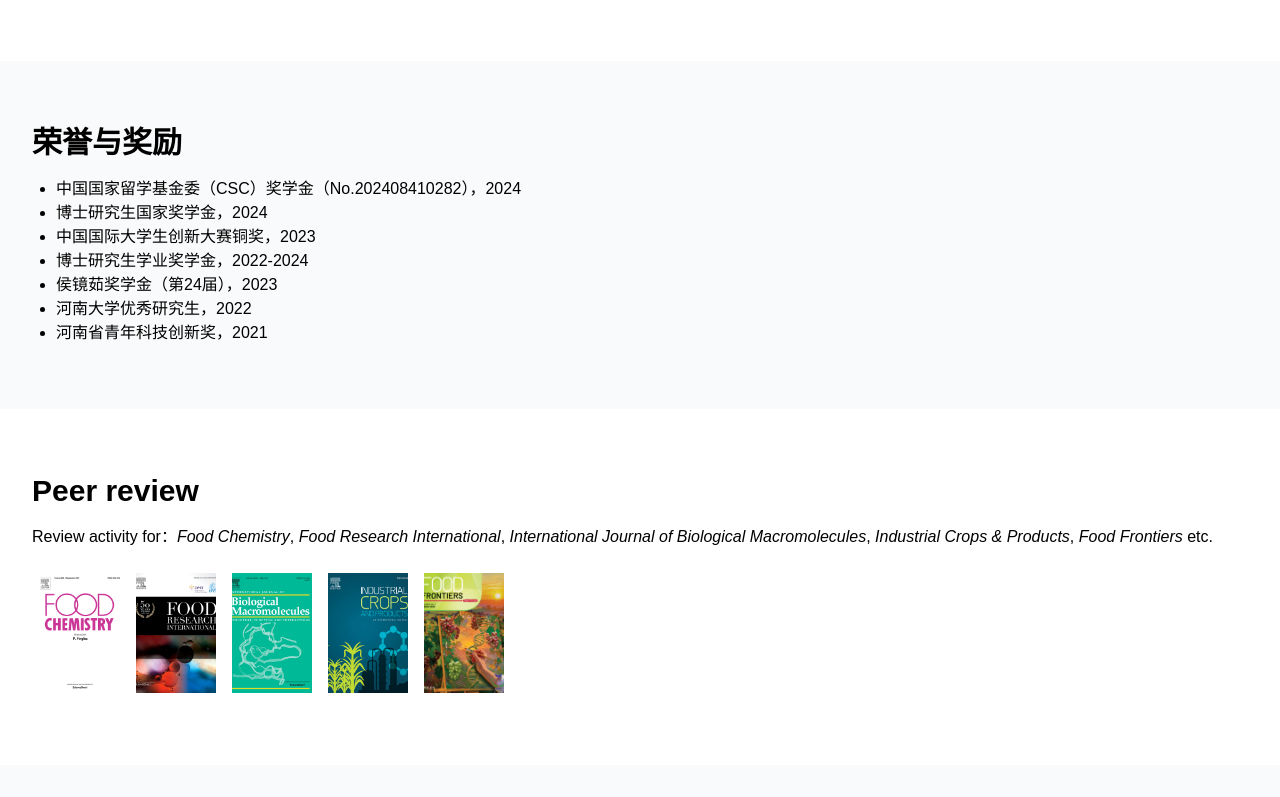
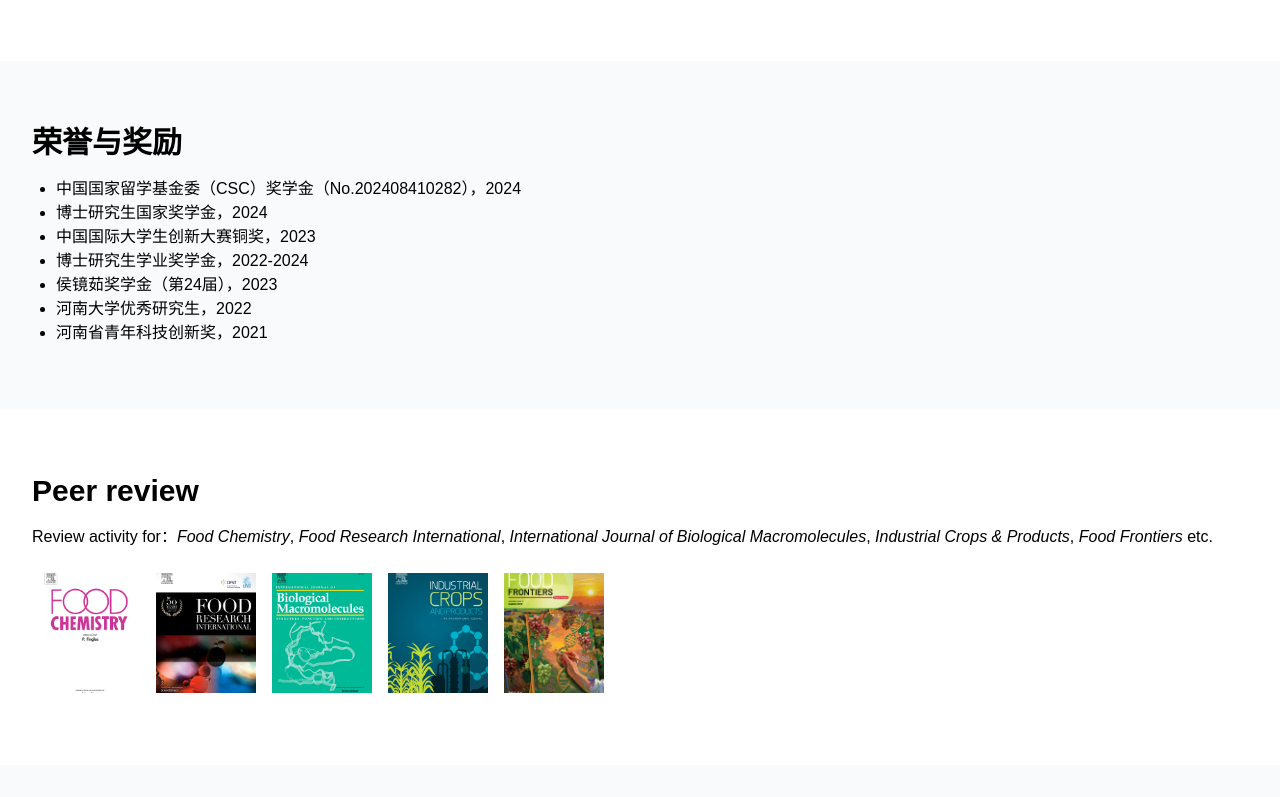
Before and after one commit to Janorte/FSBio.github.io, a plain HTML site: page index.html in a window 1280 px wide. Shown: the part 2236-3033 px from the top of the page. Drawn offline with nearby package versions, Linux system fonts and the light colour scheme.

```diff
--- a/index.html
+++ b/index.html
@@ -3,14 +3,14 @@
 <head>
   <meta charset="UTF-8">
   <meta name="viewport" content="width=device-width, initial-scale=1.0">
-  <meta name="description" content="Zhen Wang 的科研主页，展示研究成果和学术动态">
+  <meta name="description" content="WANG Zhen 的科研主页，展示研究成果和学术动态">
   <meta name="keywords" content="WANG Zhen, 食品科学, 营养科学, 生物学, 河南大学">
-  <title>Zhen Wang - 科研个人主页</title>
+  <title>WANG Zhen - 科研个人主页</title>
   <script src="https://cdn.tailwindcss.com"></script>
   <style>
     body { font-family: 'Arial', sans-serif; }
     .section { padding: 4rem 2rem; }
-    .journal-img { width: 80px; height: 120px; object-fit: cover; margin: 0.5rem; }
+    .journal-img { width: 100px; height: 120px; object-fit: cover; margin: 0.5rem; }
   </style>
 </head>
 <body class="bg-gray-100">
```
